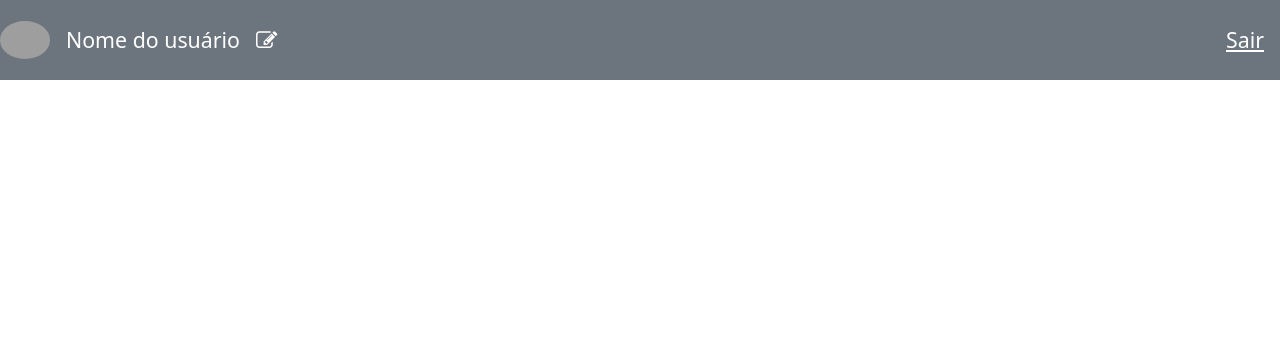
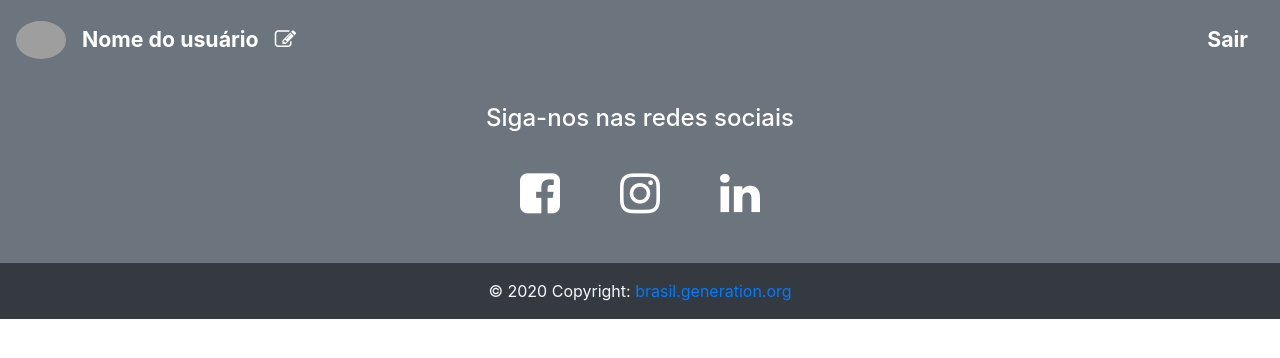
Before and after one commit to Gus0092/blog-gus, an Angular app in the folder front-end/: page / in a window 1280 px wide. Shown: the top 358 px of the page. Built offline with nearby package versions, Linux system fonts and the light colour scheme; grey boxes are pictures that could not be loaded.

Commit message:
implementação menu e rodape

```diff
--- a/front-end/package.json
+++ b/front-end/package.json
@@ -18,7 +18,7 @@
     "@angular/platform-browser": "~12.2.0",
     "@angular/platform-browser-dynamic": "~12.2.0",
     "@angular/router": "~12.2.0",
-    "bootstrap": "^5.1.3",
+    "bootstrap": "^4.5.3",
     "jquery": "^3.6.0",
     "popper.js": "^1.16.1",
     "rxjs": "~6.6.0",
--- a/front-end/src/app/app.component.html
+++ b/front-end/src/app/app.component.html
@@ -1 +1,3 @@
 <app-menu></app-menu>
+
+<app-rodape></app-rodape>
--- a/front-end/src/app/menu/menu.component.html
+++ b/front-end/src/app/menu/menu.component.html
@@ -11,7 +11,7 @@
         <li class="nav-item pl-8">
           <p class="m-0 font-weight-bold text-white fs-16 p-3">Nome do usuário</p>
         </li>
-        <li class="nav-item">
+        <li class="navbar-nav ml-auto d-flex align-items-center">
             <a href="">
                 <p class="m-0 font-weight-bold text-white fs-16 p-0">
                 <i class="fa fa-edit" ></i>
--- a/front-end/src/app/rodape/rodape.component.css
+++ b/front-end/src/app/rodape/rodape.component.css
@@ -0,0 +1,24 @@
+.social-network{
+    list-style: none;
+    display: inline-flex;
+    padding: 0px;
+}
+.social-network li{
+    padding: 5px;
+}
+.fa {
+    font-size: 35pt;
+    color: white;
+    padding: 25px;
+}
+
+.fa-facebook-square:hover{
+    color: #3b5998;
+}
+
+.fa-instagram:hover{
+    color: rgb(187, 18, 83);
+}
+.fa-linkedin:hover{
+    color: #3b5998;
+}
--- a/front-end/src/app/rodape/rodape.component.html
+++ b/front-end/src/app/rodape/rodape.component.html
@@ -1 +1,34 @@
-<p>rodape works!</p>
+<footer class="page-footer font-small bg-secondary pt-4">
+
+    <div class="container">
+        <div class="col-md-12 d-flex justify-content-center">
+            <h4 class="text-white">Siga-nos nas redes sociais
+            </h4>
+        </div>
+        <div class="row">
+            <div class="col-md-12 d-flex justify-content-center">
+                <ul class="social-network">
+                    <li>
+                        <a href="https://www.facebook.com/guh02" target="_blank" class="icoFacebook"><i class="fa fa-facebook-square"></i></a>
+                    </li>
+                    <li>
+                        <a href="https://www.instagram.com/guh.cerqueira/" target="_blank" class="icoInstagram"><i class="fa fa-instagram"></i></a>
+                    </li>
+                    <li>
+                        <a href="https://www.linkedin.com/in/gustavo-victor-cerqueira-49767334/" target="_blank" class="icoLinkedin"><i class="fa fa-linkedin"></i></a>
+                    </li>
+
+                </ul>
+
+            </div>
+
+        </div>
+    </div>
+
+    <div class="footer-copyright bg-dark text-center py-3">
+        <span class="text-light">© 2020 Copyright: </span>
+        <a href="https://brasil.generation.org/"> brasil.generation.org</a>
+
+    </div>
+
+</footer>
```
Also changed, not shown: 1 other file (tests, documents, lock files or other folders).
